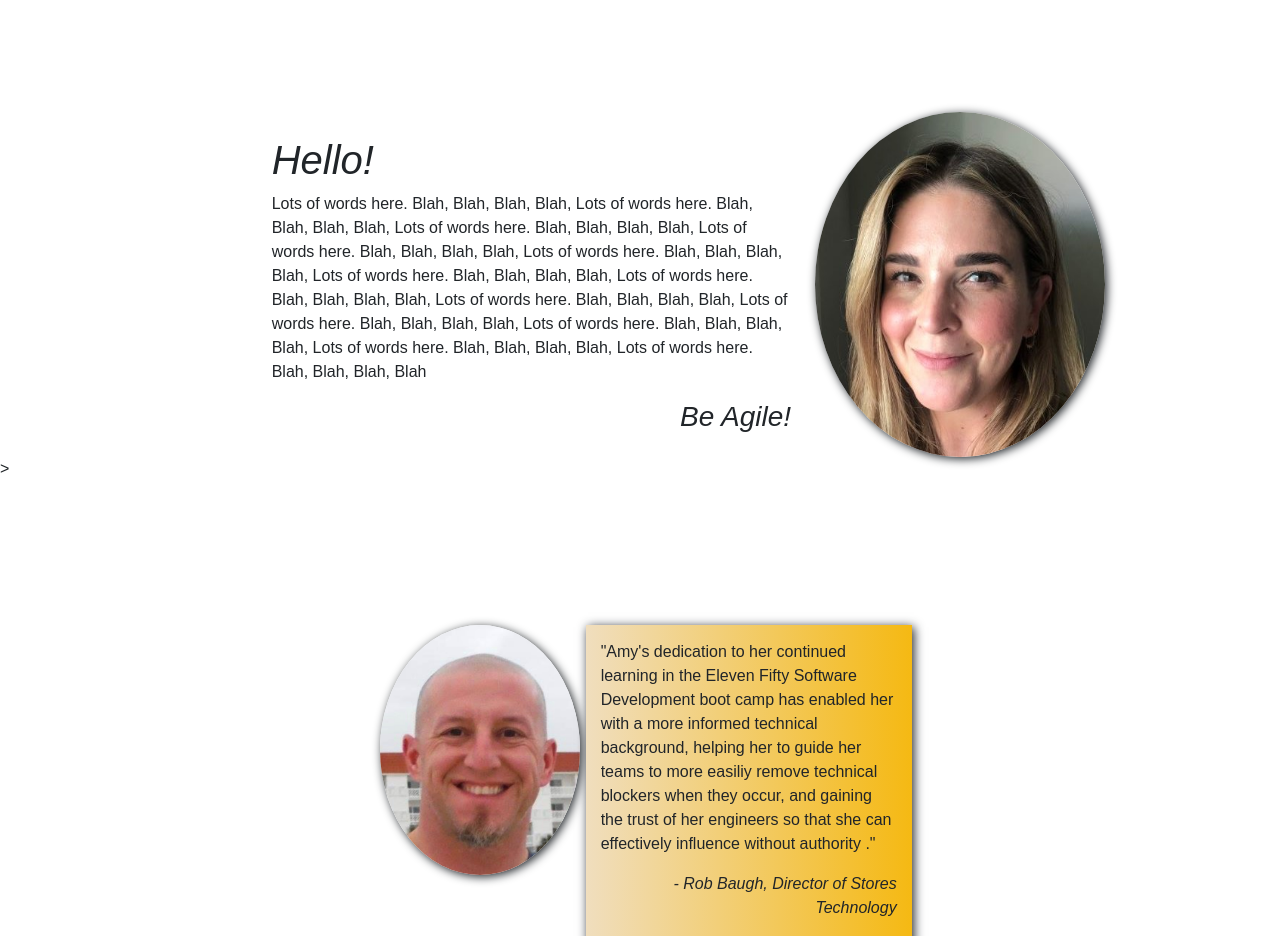
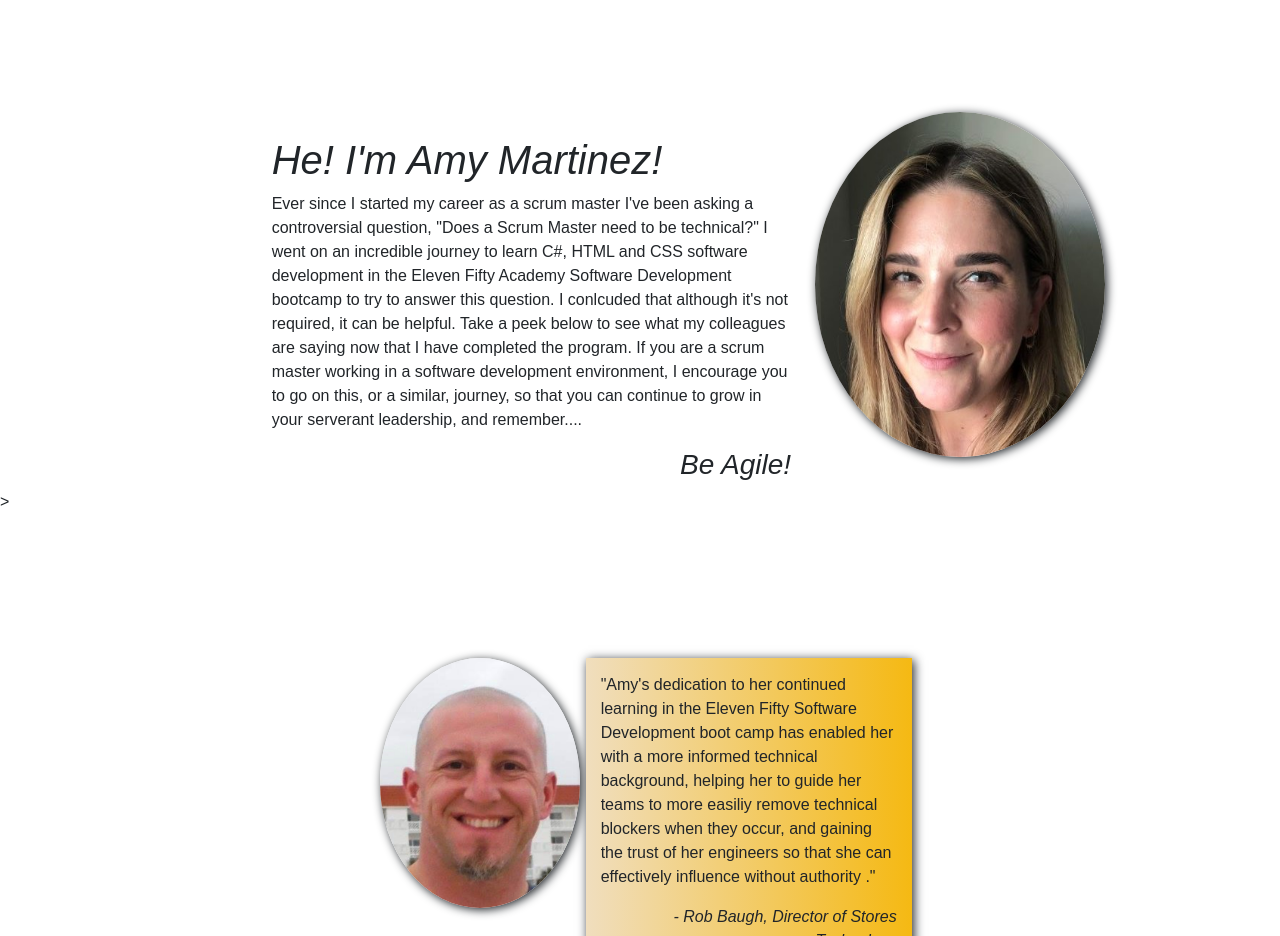
Before and after one commit to ajoanmartinez/ajoanmartinez, a plain HTML site: page index.html in a window 1280 px wide. Shown: the part 780-1716 px from the top of the page. Drawn offline with nearby package versions, Linux system fonts and the light colour scheme.

Commit message:
Update About

```diff
--- a/index.html
+++ b/index.html
@@ -53,9 +53,9 @@
         <div class="hello-container">
             <div class="row justify-content-center pt-5">
                 <div class="col-5">
-                    <h1 class="mt-5 mb-2">Hello!</h1>
+                    <h1 class="mt-5 mb-2">He! I'm Amy Martinez!</h1>
                     <p id="about-me-text">
-                        Lots of words here. Blah, Blah, Blah, Blah,  Lots of words here. Blah, Blah, Blah, Blah,  Lots of words here. Blah, Blah, Blah, Blah,  Lots of words here. Blah, Blah, Blah, Blah,  Lots of words here. Blah, Blah, Blah, Blah,  Lots of words here. Blah, Blah, Blah, Blah,  Lots of words here. Blah, Blah, Blah, Blah,  Lots of words here. Blah, Blah, Blah, Blah,  Lots of words here. Blah, Blah, Blah, Blah,  Lots of words here. Blah, Blah, Blah, Blah,  Lots of words here. Blah, Blah, Blah, Blah,  Lots of words here. Blah, Blah, Blah, Blah
+                        Ever since I started my career as a scrum master I've been asking a controversial question, "Does a Scrum Master need to be technical?" I went on an incredible journey to learn C#, HTML and CSS software development in the Eleven Fifty Academy Software Development bootcamp to try to answer this question. I conlcuded that although it's not required, it can be helpful. Take a peek below to see what my colleagues are saying now that I have completed the program. If you are a scrum master working in a software development environment, I encourage you to go on this, or a similar, journey, so that you can continue to grow in your serverant leadership, and remember....
                     </p>
                     <h3 class="text-end">Be Agile!</h3>
                 </div>
```
